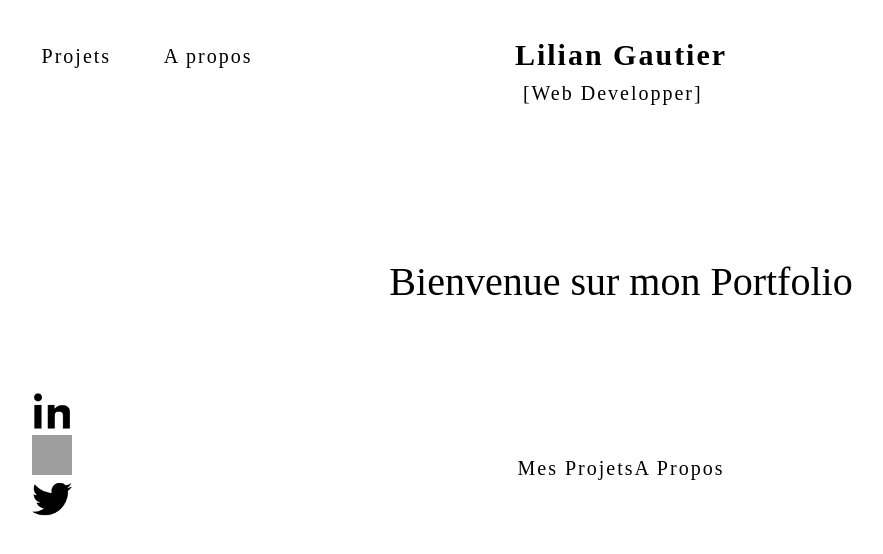
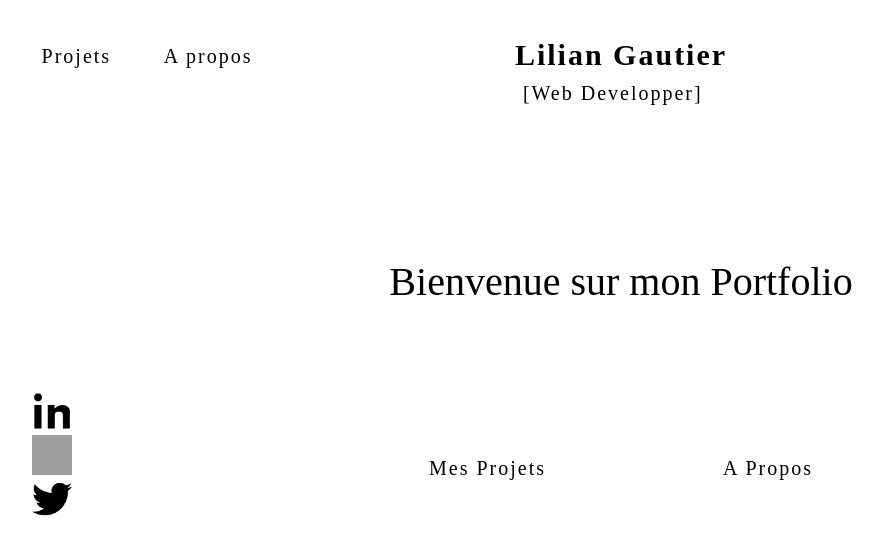
Before and after one commit to IIM-Creative-Technology/devops-Lougos, a Vue app: page / in a window 1280 px wide. Shown: the top 554 px of the page, without its empty margins (19-902 px from the left). Built offline with nearby package versions, Linux system fonts and the light colour scheme; grey boxes are pictures that could not be loaded.

Commit message:
Ouais encore la page

```diff
--- a/src/components/Homepage.vue
+++ b/src/components/Homepage.vue
@@ -84,7 +84,7 @@ export default {
             .choice{
                 display: flex;
                 align-items: center;
-                justify-content: center;
+                justify-content: space-between;
                 width: 30vw;
                 a{
                     font: 20px 'Bebas';
```
